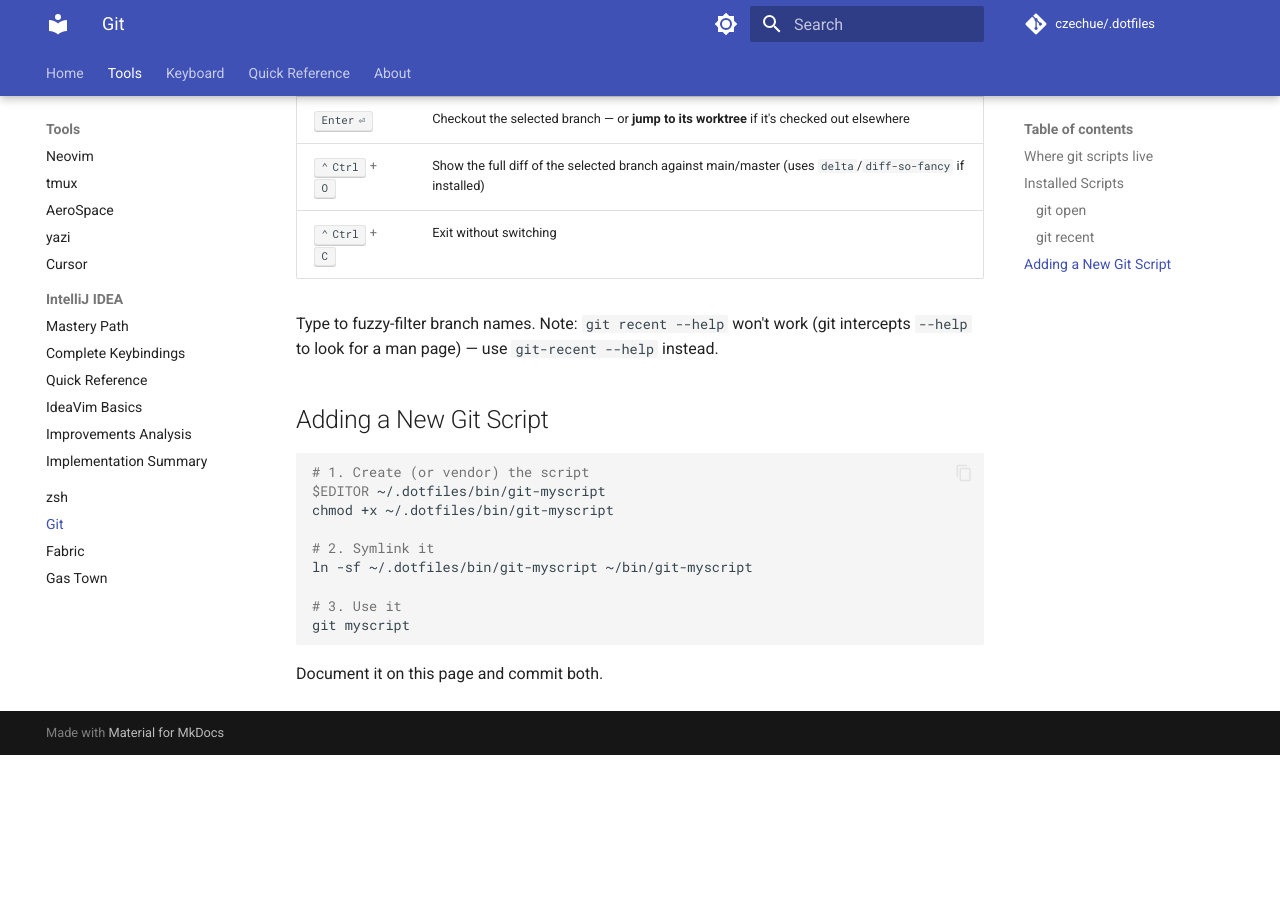
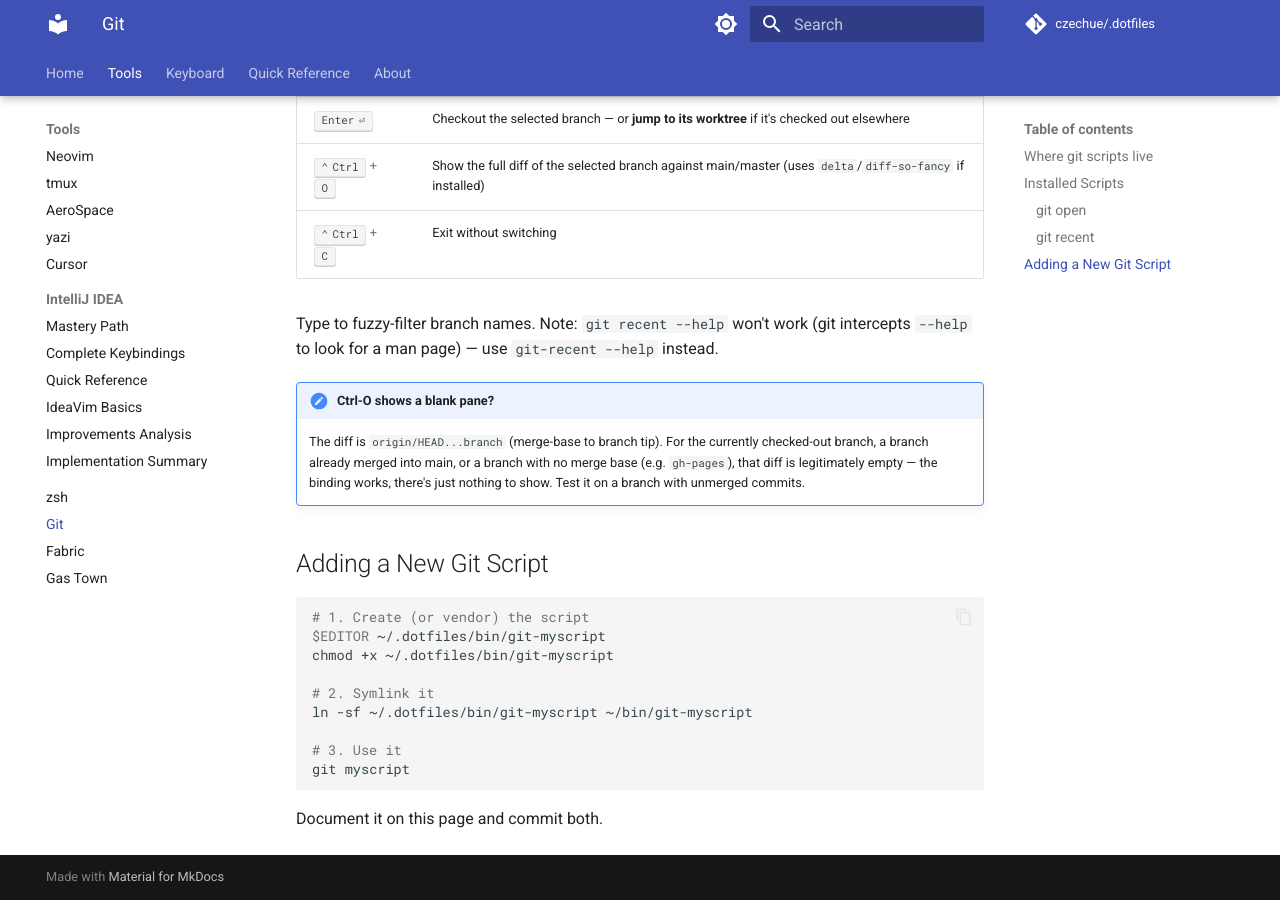
Before and after one commit to czechue/.dotfiles, an MkDocs documentation site: the page built from docs/tools/git.md, in a window 1280 px wide and 900 px high, scrolled down 1652 px. Built offline with MkDocs 1.6.1 and Material for MkDocs 9.7.7, drawn with Linux system fonts in a browser that asks for light colours; comment, search, counter and statistics services are not loaded; before the commit the page ends 2407 px from its top, so only the background shows below that.

Commit message:
docs(git): explain empty Ctrl-O diff pane in git-recent for merged/current branches

````diff
--- a/docs/tools/git.md
+++ b/docs/tools/git.md
@@ -54,6 +54,9 @@
 
 Type to fuzzy-filter branch names. Note: `git recent --help` won't work (git intercepts `--help` to look for a man page) — use `git-recent --help` instead.
 
+!!! note "Ctrl-O shows a blank pane?"
+    The diff is `origin/HEAD...branch` (merge-base to branch tip). For the currently checked-out branch, a branch already merged into main, or a branch with no merge base (e.g. `gh-pages`), that diff is legitimately empty — the binding works, there's just nothing to show. Test it on a branch with unmerged commits.
+
 ## Adding a New Git Script
 
 ```bash
````
